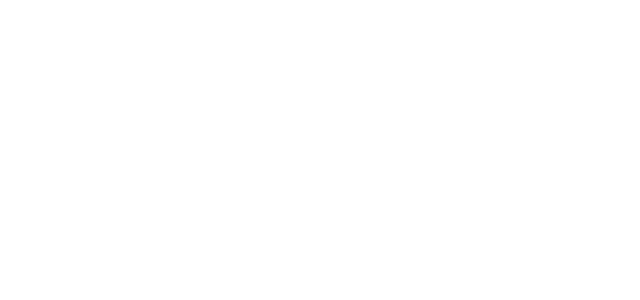
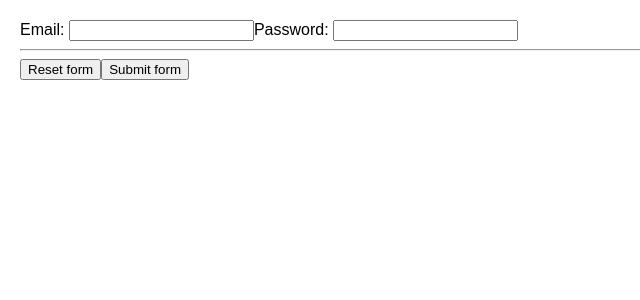
Before and after one commit to kreastol-club/kreastol-reloaded, a React (Create React App) app: page /login in a window 1280 px wide. Before the commit this address had no page. Shown: the top 300 px of the page, without its empty margins (0-640 px from the left). Built offline with nearby package versions, Linux system fonts and the light colour scheme.

Commit message:
added login

```diff
--- a/src/App.js
+++ b/src/App.js
@@ -1,17 +1,10 @@
-import React, { Component } from "react";
-import {
-    BrowserRouter,
-    Route,
-    Switch,
-    Link,
-    Redirect,
-    Routes
-} from "react-router-dom";
+import React, {Component} from "react";
+import {Route, Routes} from "react-router-dom";
 
 import './css/App.css';
 import MainPage from "./pages";
 import Game from "./pages/tictactoe";
-
+import Login from "./pages/login";
 
 
 class App extends Component {
@@ -19,8 +12,10 @@ class App extends Component {
         return (
             <>
                 <Routes>
-                    <Route path="/" element={<MainPage />} />
-                    <Route path="/game" element={<Game />} />
+                    <Route path="/" element={<MainPage/>}/>
+                    <Route path="/game" element={<Game/>}/>
+                    <Route path="/login" element={<Login/>}/>
+
                 </Routes>
             </>
         );
--- a/src/pages/index.jsx
+++ b/src/pages/index.jsx
@@ -1,19 +1,21 @@
 import React from "react";
-import { useTranslation } from "react-i18next";
+import {useTranslation} from "react-i18next";
+
 const MainPage = () => {
-  let { t, i18n } = useTranslation();
-  let changeLanguageHandler = (e) => {
+    let {t, i18n} = useTranslation();
+    let changeLanguageHandler = async (e) => {
         const languageValue = e.target.value
-    i18n.changeLanguage(languageValue);
+        await i18n.changeLanguage(languageValue);
     }
+
     return (
         <div>
             <select className="custom-select" style={{width: 200}} onChange={changeLanguageHandler}>
-        <option value="en" >{t('english')}</option>
-        <option value="hu" >{t('hungarian')}</option>
+                <option value="en">{t('english')}</option>
+                <option value="hu">{t('hungarian')}</option>
             </select>
-      <br />
-      <br />
+            <br/>
+            <br/>
             <h3>{t('welcome')}</h3>
             <small>{t('under-developement')}</small>
 
--- /dev/null
+++ b/src/pages/login.jsx
@@ -0,0 +1,25 @@
+export default function Login() {
+    async function handleSubmit(e) {
+        e.preventDefault();
+
+        const form = e.target;
+        const formData = new FormData(form);
+
+        const formJson = Object.fromEntries(formData.entries());
+        console.log(formJson);
+    }
+
+    return (
+        <form method="post" onSubmit={handleSubmit}>
+            <label>
+                Email: <input name="email"/>
+            </label>
+            <label>
+                Password: <input name="password" />
+            </label>
+            <hr />
+            <button type="reset">Reset form</button>
+            <button type="submit">Submit form</button>
+        </form>
+    );
+}
```
Also changed, not shown: 2 other files (tests, documents, lock files or other folders). Lines whose indentation alone changed are shown as unchanged.
